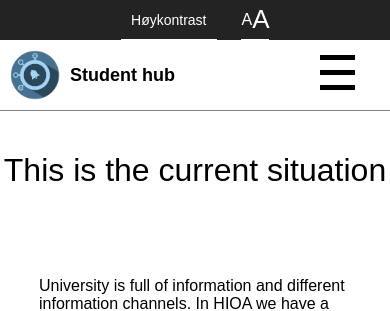
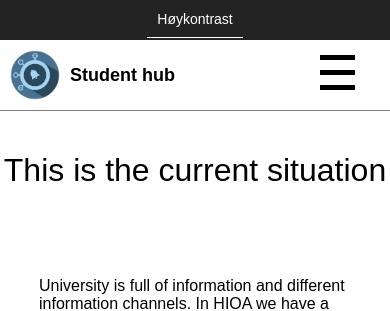
Before and after one commit to Webprosjekt-Hioa/shub, a PHP site: page /problem.html in a window 390 px wide. Shown: the top 311 px of the page. Run offline with PHP 8.4, Linux system fonts and the light colour scheme.

Commit message:
minor changes

```diff
--- a/article.css
+++ b/article.css
@@ -272,6 +272,14 @@ nav {
     }
 }
 
+@media screen and (max-width: 750px)
+{
+    .accessibillity-option-textSize
+    {
+        display: none;
+    }
+}
+
 
 
 
--- a/pcolor.css
+++ b/pcolor.css
@@ -85,3 +85,19 @@ nav
     background-color: #477190;
 
 }
+
+@media screen and (max-width: 687px)
+{
+    nav {
+        background-color: white;
+    }
+    .nav-align { border-top: 1px solid black; }
+    .nav-links
+    {
+        display: block;
+        /*color: black; */
+        border-bottom-color: gray;
+        margin-left: 0px;
+        padding: 20px;
+    }
+}
```
